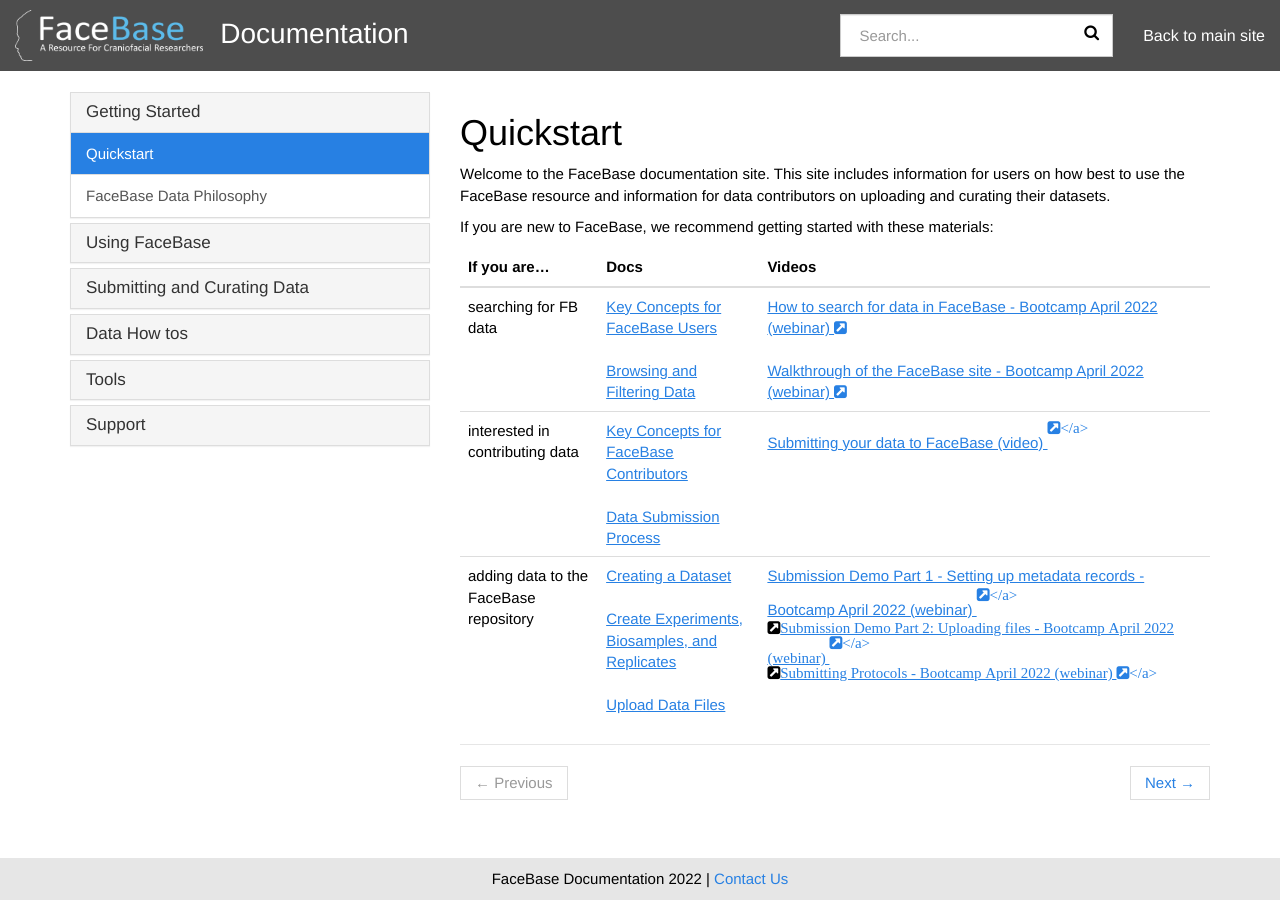
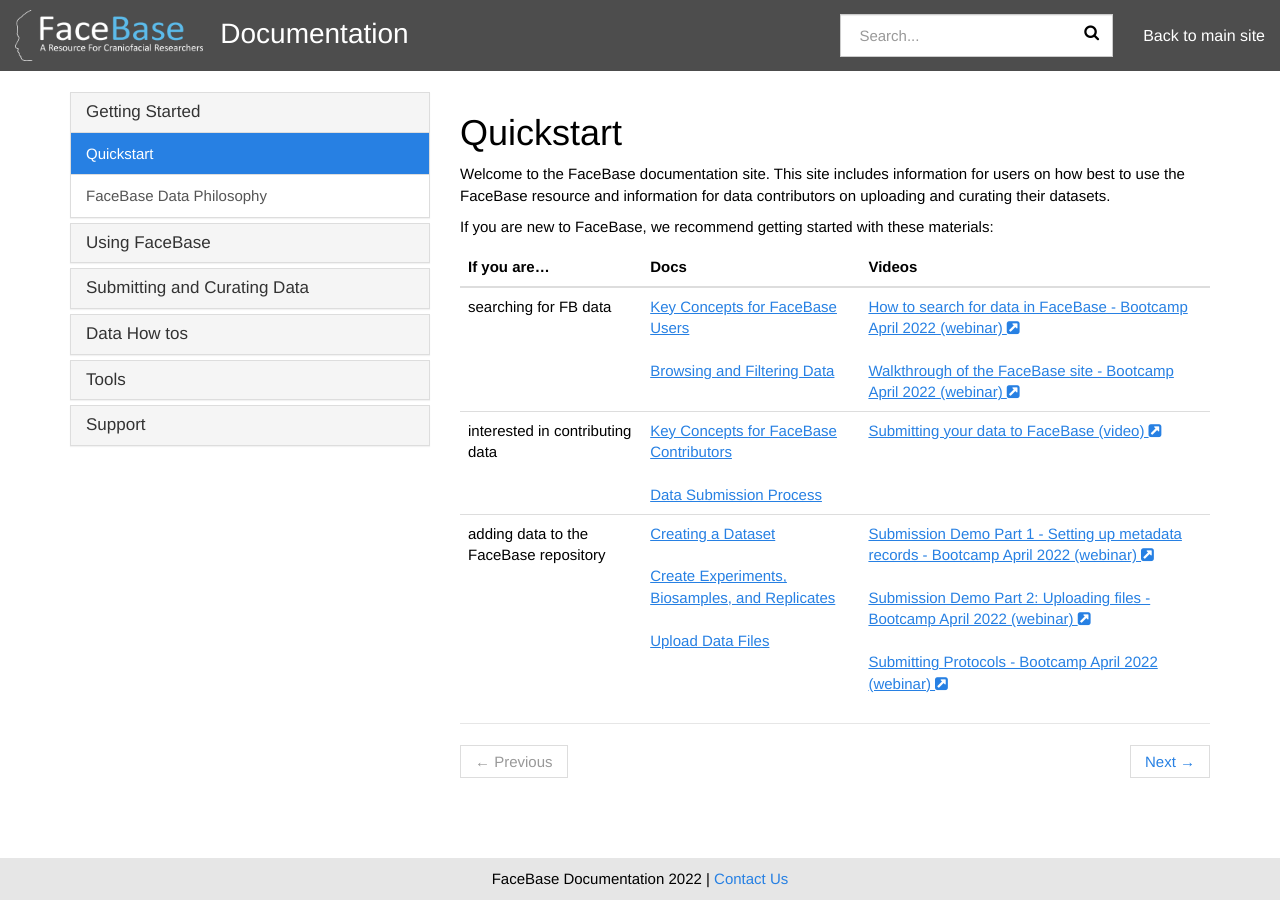
Before and after one commit to informatics-isi-edu/facebase-docs, a Jekyll site: the page built from docs/_docs/index.md, in a window 1280 px wide. Built offline with Jekyll 4.4.1, drawn with Linux system fonts in a browser that asks for light colours.

Commit message:
more missing brackets

```diff
--- a/docs/_docs/index.md
+++ b/docs/_docs/index.md
@@ -13,5 +13,5 @@
 | If you are... | Docs | Videos |
 |---|---|---|
 | searching for FB data | [Key Concepts for FaceBase Users]({{ "/docs/user-key-concepts/" | relative_url }})<br/><br/>[Browsing and Filtering Data]({{ "/docs/discovering-data/" | relative_url }}) | <a href="https://youtu.be/pEF4SYzA_Aw" target="_blank">How to search for data in FaceBase - Bootcamp April 2022 (webinar) <i class="fa fa-external-link-square" aria-hidden="true"></i></a><br/><br/><a href="https://youtu.be/65G8gIcqd04" target="_blank">Walkthrough of the FaceBase site - Bootcamp April 2022 (webinar) <i class="fa fa-external-link-square" aria-hidden="true"></i></a> |
-| interested in contributing data | [Key Concepts for FaceBase Contributors]({{ "/docs/Data-Submission-Key-Concepts/" | relative_url}})<br/><br/>[Data Submission Process]({{ "/docs/Data-Submission-Process/" | relative_url}}) | <a href="https://youtu.be/S0gmerUo3I8" target="_blank">Submitting your data to FaceBase (video) <i class="fa fa-external-link-square" aria-hidden="true"></a><br/><br/> |
-| adding data to the FaceBase repository | [Creating a Dataset]({{ "/docs/Create-a-Dataset/" | relative_url}})<br/><br/>[Create Experiments, Biosamples, and Replicates]({{ "/docs/Describe-Experiments-Biosamples-and-Replicates/" | relative_url}})<br/><br/>[Upload Data Files]({{ "/docs/Upload-Files/" | relative_url}}) | <a href="https://youtu.be/DtYjI2rAHCs" target="_blank">Submission Demo Part 1 - Setting up metadata records - Bootcamp April 2022 (webinar) <i class="fa fa-external-link-square" aria-hidden="true"></a><br/><br/><a href="https://youtu.be/BoRrrBSAOow" target="_blank">Submission Demo Part 2: Uploading files - Bootcamp April 2022 (webinar) <i class="fa fa-external-link-square" aria-hidden="true"></a><br/><br/><a href="https://youtu.be/vacr9pPzbBI" target="_blank">Submitting Protocols - Bootcamp April 2022 (webinar) <i class="fa fa-external-link-square" aria-hidden="true"></a> |
+| interested in contributing data | [Key Concepts for FaceBase Contributors]({{ "/docs/Data-Submission-Key-Concepts/" | relative_url}})<br/><br/>[Data Submission Process]({{ "/docs/Data-Submission-Process/" | relative_url}}) | <a href="https://youtu.be/S0gmerUo3I8" target="_blank">Submitting your data to FaceBase (video) <i class="fa fa-external-link-square" aria-hidden="true"></i></a><br/><br/> |
+| adding data to the FaceBase repository | [Creating a Dataset]({{ "/docs/Create-a-Dataset/" | relative_url}})<br/><br/>[Create Experiments, Biosamples, and Replicates]({{ "/docs/Describe-Experiments-Biosamples-and-Replicates/" | relative_url}})<br/><br/>[Upload Data Files]({{ "/docs/Upload-Files/" | relative_url}}) | <a href="https://youtu.be/DtYjI2rAHCs" target="_blank">Submission Demo Part 1 - Setting up metadata records - Bootcamp April 2022 (webinar) <i class="fa fa-external-link-square" aria-hidden="true"></i></a><br/><br/><a href="https://youtu.be/BoRrrBSAOow" target="_blank">Submission Demo Part 2: Uploading files - Bootcamp April 2022 (webinar) <i class="fa fa-external-link-square" aria-hidden="true"></i></a><br/><br/><a href="https://youtu.be/vacr9pPzbBI" target="_blank">Submitting Protocols - Bootcamp April 2022 (webinar) <i class="fa fa-external-link-square" aria-hidden="true"></i></a> |
```
